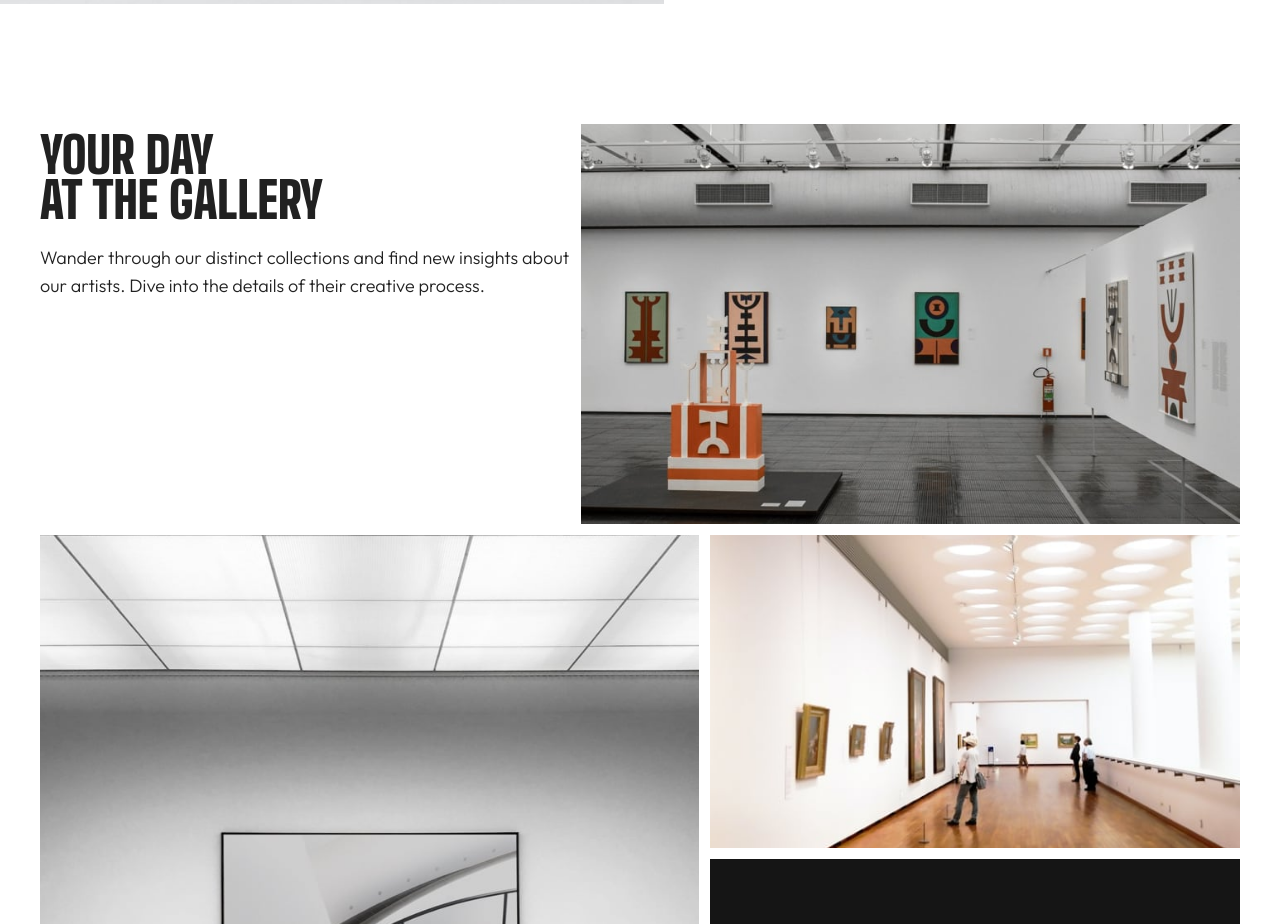
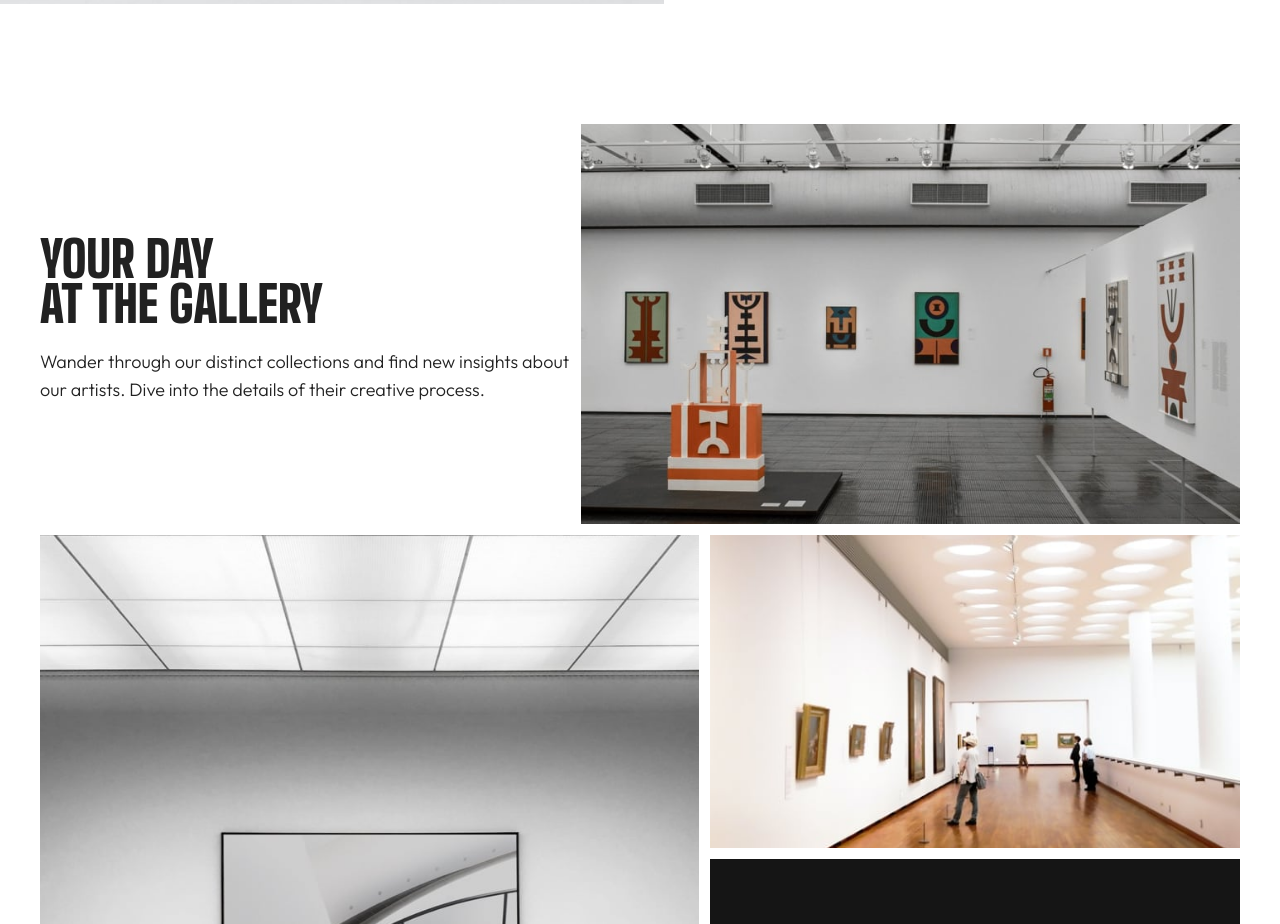
Before and after one commit to JoeDravarol/art-gallery, a React (Vite) app: page / in a window 1280 px wide. Shown: the part 1060-1984 px from the top of the page. Built offline with nearby package versions, Linux system fonts and the light colour scheme.

Commit message:
feat: Desktop About section

```diff
--- a/src/features/About.tsx
+++ b/src/features/About.tsx
@@ -2,16 +2,21 @@ import React from 'react';
 import { Box, CardMedia, Grid, Stack, Typography } from '@mui/material';
 import { styled } from "@mui/material/styles";
 
+import imgDesktopRoomSm from 'assets/desktop/image-grid-1.jpg';
+import imgDesktopRoomMd from 'assets/desktop/image-grid-1@2x.jpg';
 import imgTabletRoomSm from 'assets/tablet/image-grid-1.jpg';
 import imgTabletRoomMd from 'assets/tablet/image-grid-1@2x.jpg';
 import imgMobileRoomSm from 'assets/mobile/image-grid-1.jpg';
 import imgMobileRoomMd from 'assets/mobile/image-grid-1@2x.jpg';
 
+import imgDesktopBenchSm from 'assets/desktop/image-grid-2.jpg';
+import imgDesktopBenchMd from 'assets/desktop/image-grid-2@2x.jpg';
 import imgTabletBenchSm from 'assets/tablet/image-grid-2.jpg';
 import imgTabletBenchMd from 'assets/tablet/image-grid-2@2x.jpg';
 import imgMobileBenchSm from 'assets/mobile/image-grid-2.jpg';
 import imgMobileBenchMd from 'assets/mobile/image-grid-2@2x.jpg';
 
+import imgDesktopGalleryMd from 'assets/desktop/image-grid-3@2x.jpg';
 import imgTabletGallerySm from 'assets/tablet/image-grid-3.jpg';
 import imgTabletGalleryMd from 'assets/tablet/image-grid-3@2x.jpg';
 import imgMobileGallerySm from 'assets/mobile/image-grid-3.jpg';
@@ -44,34 +49,53 @@ const StyledGrid = styled(Grid)(({ theme }) => ({
     'img': {
       height: '100%',
     }
+  },
+  [theme.breakpoints.up('desktop')]: {
+    gridTemplateColumns: '1fr 160px 445px',
+    gridTemplateRows: '400px 313px 377px',
+    gridGap: 30,
+    maxWidth: 1110,
+    marginInline: 'auto',
   }
 })) as typeof Grid;
 
 const About: React.FC = () => {
   return (
-    <StyledGrid component="main" container px={{ mobile: 2, tablet: 5 }} mb={15}>
+    <StyledGrid
+      component="main"
+      container
+      px={{ mobile: 2, tablet: 5, desktop: 'initial' }}
+      mb={{ mobile: 15, desktop: 22.5 }}
+    >
       <picture className="gallery-room">
+        <source srcSet={imgDesktopRoomMd} media="(min-width: 1600px)" />
+        <source srcSet={imgDesktopRoomSm} media="(min-width: 1440px)" />
         <source srcSet={imgTabletRoomMd} media="(min-width: 900px)" />
         <source srcSet={imgTabletRoomSm} media="(min-width: 768px)" />
         <source srcSet={imgMobileRoomMd} media="(min-width: 450px)" />
         <CardMedia component="img" src={imgMobileRoomSm} alt="Gallery room" />
       </picture>
 
-      <Box className="gallery-info" mb={2}>
+      <Box className="gallery-info" mb={2} maxWidth={{ desktop: 350 }} alignSelf="center">
         <Heading
-          sx={{ mt: '9px', mb: '21px' }}
           variant="h3"
           component="h2"
+          mt={{ mobile: '9px', desktop: 'initial' }}
+          mb={{ mobile: '21px', desktop: 4 }}
+          fontSize={{ desktop: '3.75rem' }}
+          lineHeight={{ desktop: '3.75rem' }}
         >
-          Your day <Box component="span" display="block">at the gallery</Box>
+          Your day <Box component="span" display={{ mobile: 'block', desktop: 'inline' }}>at the gallery</Box>
         </Heading>
 
-        <Typography variant="body2">
+        <Typography variant="body2" fontSize={{ desktop: '1.375rem' }} lineHeight={{ desktop: '2rem' }}>
           Wander through our distinct collections and find new insights about our artists. Dive into the details of their creative process.
         </Typography>
       </Box>
 
       <picture className="grid-item--large">
+        <source srcSet={imgDesktopBenchMd} media="(min-width: 1600px)" />
+        <source srcSet={imgDesktopBenchSm} media="(min-width: 1440px)" />
         <source srcSet={imgTabletBenchMd} media="(min-width: 900px)" />
         <source srcSet={imgTabletBenchSm} media="(min-width: 768px)" />
         <source srcSet={imgMobileBenchMd} media="(min-width: 450px)" />
@@ -79,6 +103,7 @@ const About: React.FC = () => {
       </picture>
 
       <picture>
+        <source srcSet={imgDesktopGalleryMd} media="(min-width: 1440px)" />
         <source srcSet={imgTabletGalleryMd} media="(min-width: 900px)" />
         <source srcSet={imgTabletGallerySm} media="(min-width: 768px)" />
         <source srcSet={imgMobileGalleryMd} media="(min-width: 450px)" />
@@ -87,8 +112,8 @@ const About: React.FC = () => {
 
       <Stack
         className="inspired-info"
-        px={{ mobile: 3, tablet: 3.5 }}
-        py={6}
+        px={{ mobile: 3, tablet: 3.5, desktop: 6 }}
+        py={{ mobile: 6, desktop: 8 }}
         bgcolor="secondary.main"
         color="common.white"
         justifyContent={{ tablet: 'center' }}
@@ -97,11 +122,13 @@ const About: React.FC = () => {
           variant="h3"
           component="h2"
           mb={3}
+          fontSize={{ desktop: '3.75rem' }}
+          lineHeight={{ desktop: '3.75rem' }}
         >
           Come & be inspired
         </Heading>
 
-        <Typography variant="body2">
+        <Typography variant="body2" fontSize={{ desktop: '1.375rem' }} lineHeight={{ desktop: '2rem' }}>
           We're excited to welcome you to our gallery and see how our collections influence you.
         </Typography>
       </Stack>
```
